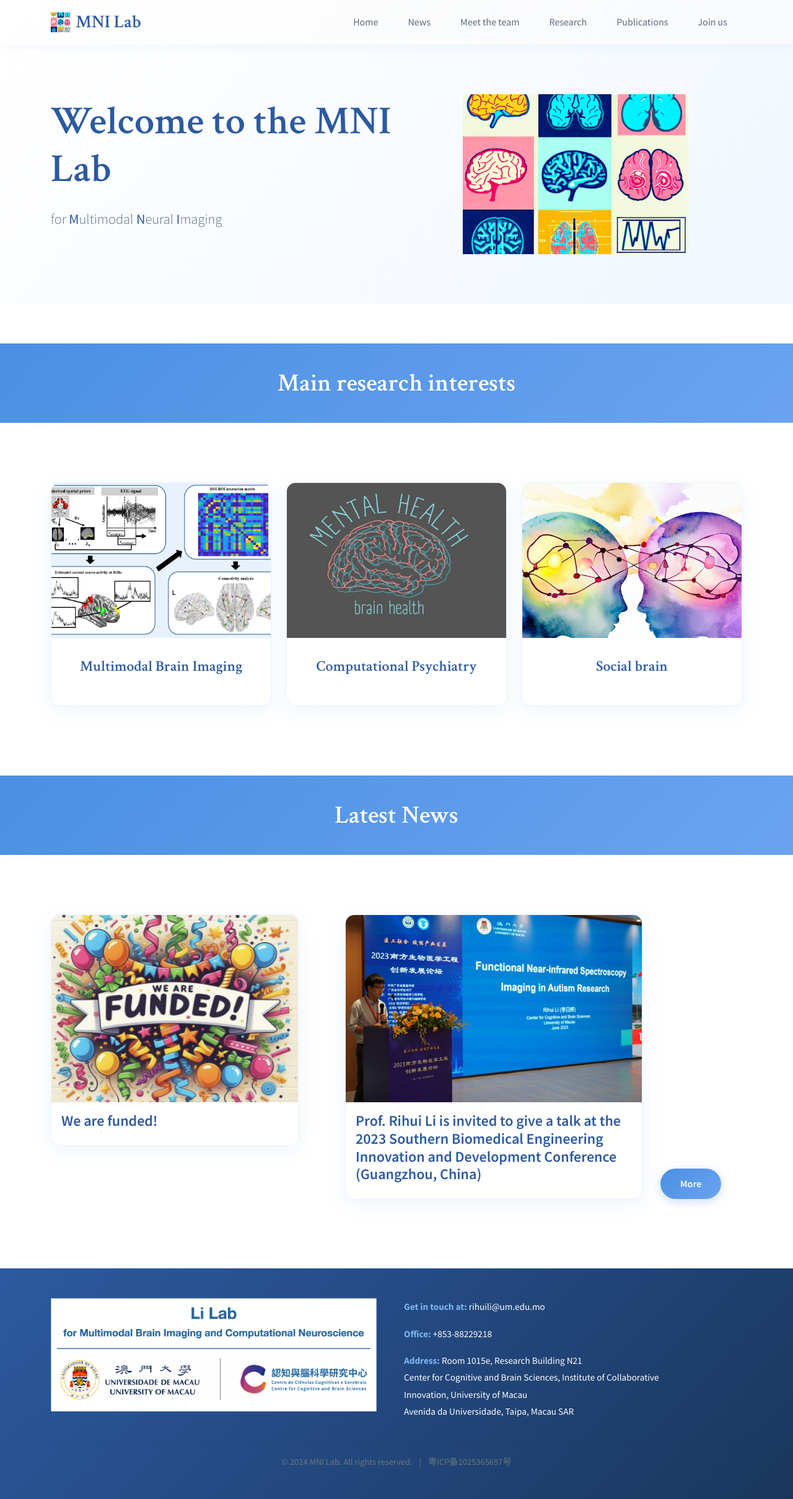
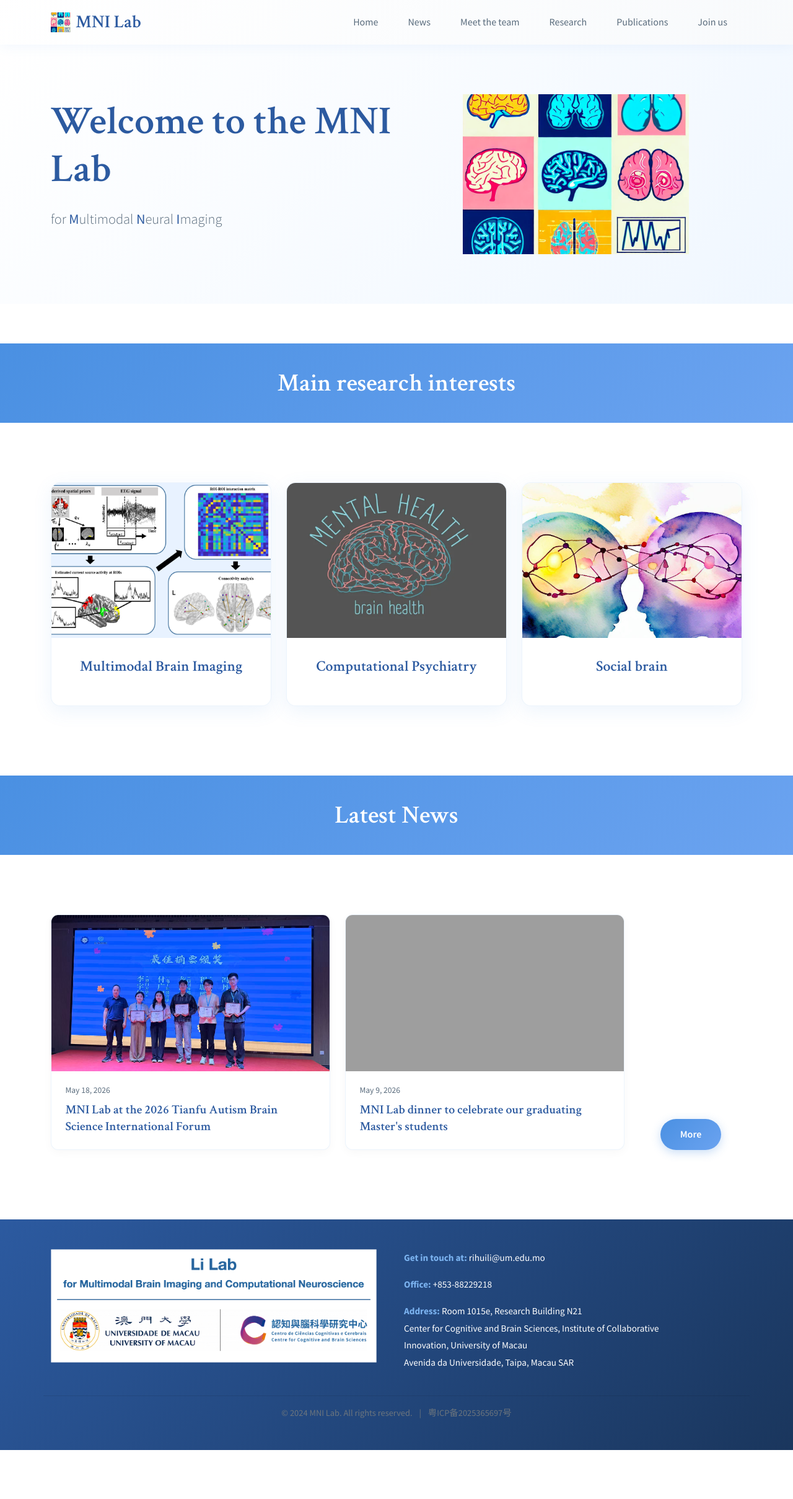
Before and after one commit to MNILab-UM/research-lab-website, a Jekyll site: the page built from _pages/home.md, in a window 1280 px wide. Shown: the whole page at 62% size. Built offline with Jekyll 4.4.1, drawn with Linux system fonts in a browser that asks for light colours; after the commit the page ends 2339 px from its top, so only the background shows below that; grey boxes are pictures that could not be loaded.

Commit message:
Update homelay.html

```diff
--- a/_layouts/homelay.html
+++ b/_layouts/homelay.html
@@ -75,41 +75,58 @@ layout: default
 
     <section class="py-5">
     <div class="container">
-        <!-- 建议把 align-items-end 改为 align-items-start，这样图片顶部对齐 -->
-        <div class="row g-4 align-items-start">
+        <div class="row g-4 align-items-stretch home-latest-news">
 
-            <!-- 卡片 1 -->
-            <div class="col-lg-5">
-                <a href="{{ site.url }}{{ site.baseurl }}/news" style="text-decoration: none;">
-                    <div class="card news-card" style="width: 25rem;">
+            {% assign latest_news = site.posts | where: 'categories', 'news' | slice: 0, 2 %}
+            {% for post in latest_news %}
 
-                            <!-- 删除了 height="...", 添加了 class="img-fluid w-100" -->
-                            <img class="card-img-top" src="{{ site.url }}{{ site.baseurl }}/images/home/card5.png" height="302.198" alt="Funding News">
+                {% comment %} Resolve a thumbnail image: prefer the first item in `images:`, then legacy `image:`, else fallback. {% endcomment %}
+                {% assign thumb_src = "" %}
+                {% if post.images and post.images.first %}
+                    {% assign first_media = post.images | first %}
+                    {% if first_media.file %}
+                        {% assign thumb_src = first_media.file %}
+                    {% elsif first_media.src %}
+                        {% assign thumb_src = first_media.src %}
+                    {% elsif first_media.url %}
+                        {% assign thumb_src = first_media.url %}
+                    {% else %}
+                        {% assign thumb_src = first_media %}
+                    {% endif %}
+                {% elsif post.image and post.image != "" %}
+                    {% assign thumb_src = post.image %}
+                {% endif %}
 
-                        <div class="card-body">
-                            <h4 class="card-title news-title">We are funded!</h4>
+                {% if thumb_src and thumb_src != "" %}
+                    {% assign thumb_first_char = thumb_src | slice: 0, 1 %}
+                    {% if thumb_src contains "://" %}
+                        {% assign thumb_url = thumb_src %}
+                    {% elsif thumb_first_char == "/" %}
+                        {% assign thumb_url = thumb_src | relative_url %}
+                    {% else %}
+                        {% assign thumb_url = "/images/news/" | append: thumb_src | relative_url %}
+                    {% endif %}
+                {% else %}
+                    {% assign thumb_url = "/images/home/card5.png" | relative_url %}
+                {% endif %}
+
+                <div class="col-lg-5">
+                    <a href="{{ site.url }}{{ site.baseurl }}/news" style="text-decoration: none;">
+                        <div class="card news-card h-100">
+                            <div class="news-card-thumb">
+                                <img class="card-img-top" src="{{ thumb_url }}" alt="{{ post.title | escape }}">
+                            </div>
+                            <div class="card-body">
+                                <div class="news-card-date">{{ post.date | date: "%B %-d, %Y" }}</div>
+                                <h4 class="card-title news-title">{{ post.title }}</h4>
+                            </div>
                         </div>
-                    </div>
-                </a>
-            </div>
+                    </a>
+                </div>
 
-            <!-- 卡片 2 -->
-            <div class="col-lg-5">
-                <a href="{{ site.url }}{{ site.baseurl }}/news" style="text-decoration: none;">
-                    <div class="card news-card" style="width: 30rem;">
+            {% endfor %}
 
-                            <!-- 删除了 height="...", 添加了 class="img-fluid w-100" -->
-                            <img class="card-img-top" src="{{ site.url }}{{ site.baseurl }}/images/home/card6.jpg" height="302.198" alt="fNIRS 2024">
-
-                        <div class="card-body">
-                            <h4 class="card-title news-title">Prof. Rihui Li is invited to give a talk at the 2023 Southern Biomedical Engineering Innovation and Development Conference (Guangzhou, China)</h4>
-                        </div>
-                    </div>
-                </a>
-            </div>
-
-            <!-- More 按钮 (如果想让它在底部，可以单独给这一列加样式) -->
-            <div class="col-lg-2 text-center align-self-end"> <!-- align-self-end 让按钮沉底 -->
+            <div class="col-lg-2 text-center align-self-end">
                 <a href="{{ site.url }}{{ site.baseurl }}/news" style="text-decoration: none;">
                     <button class="more-btn">More</button>
                 </a>
@@ -117,6 +134,59 @@ layout: default
         </div>
     </div>
 </section>
+
+<style>
+    .home-latest-news .news-card {
+        width: 100%;
+        border: 1px solid rgba(74, 144, 226, 0.1);
+        border-radius: 12px;
+        overflow: hidden;
+        box-shadow: 0 4px 15px rgba(0, 0, 0, 0.03);
+        transition: transform 0.3s ease, box-shadow 0.3s ease;
+        display: flex;
+        flex-direction: column;
+    }
+    .home-latest-news .news-card:hover {
+        transform: translateY(-6px);
+        box-shadow: 0 10px 25px rgba(0, 0, 0, 0.08);
+    }
+    .home-latest-news .news-card-thumb {
+        width: 100%;
+        aspect-ratio: 16 / 9;
+        overflow: hidden;
+        background: #f5f7fa;
+    }
+    .home-latest-news .news-card-thumb img {
+        width: 100%;
+        height: 100%;
+        object-fit: cover;
+        display: block;
+        transition: transform 0.4s ease;
+    }
+    .home-latest-news .news-card:hover .news-card-thumb img {
+        transform: scale(1.04);
+    }
+    .home-latest-news .card-body {
+        padding: 1.2rem 1.4rem 1.4rem;
+        flex-grow: 1;
+        display: flex;
+        flex-direction: column;
+    }
+    .home-latest-news .news-card-date {
+        font-size: 0.85rem;
+        color: var(--text-light, #6c7a89);
+        margin-bottom: 0.5rem;
+        font-weight: 500;
+    }
+    .home-latest-news .news-title {
+        font-family: 'Crimson Text', Georgia, serif;
+        font-size: 1.25rem;
+        font-weight: 600;
+        color: var(--dark-blue, #1a3a6c);
+        line-height: 1.35;
+        margin: 0;
+    }
+</style>
 
 
     <!-- Bootstrap JS -->
```
